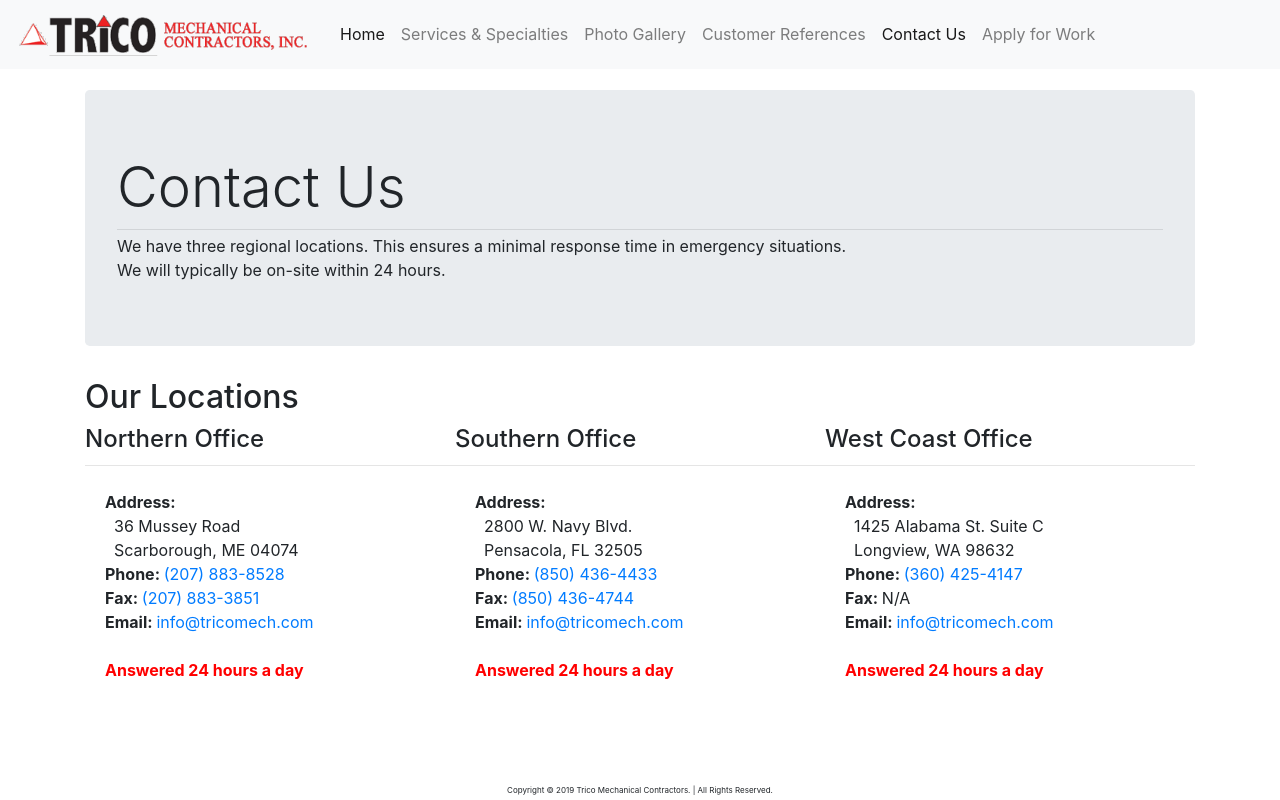
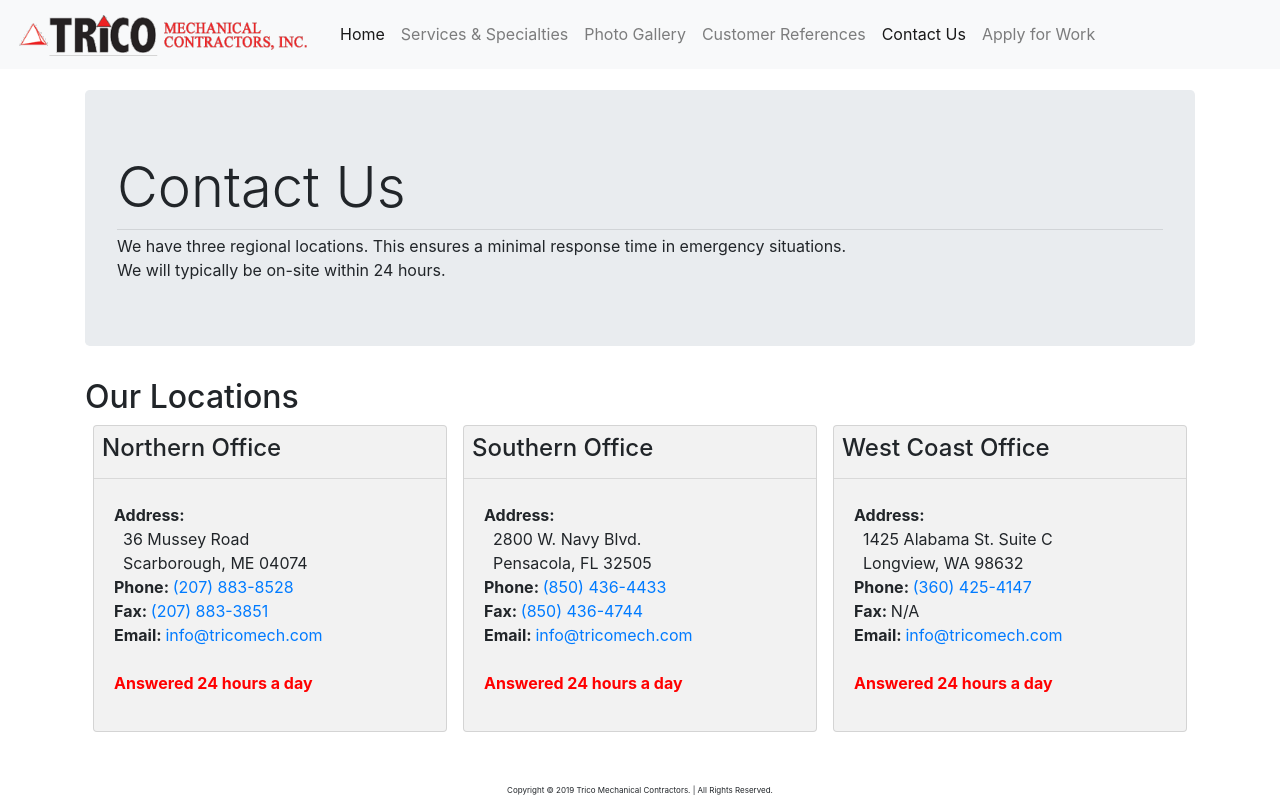
Before and after one commit to tricomechanical/trico, an Angular app: page /contact in a window 1280 px wide. Built offline with nearby package versions, Linux system fonts and the light colour scheme.

Commit message:
Added darker background input to card component and set it for desired cards

```diff
--- a/src/app/components/card/card.component.html
+++ b/src/app/components/card/card.component.html
@@ -1,4 +1,5 @@
-<div class="card mb-3" [className]="cardClass">
+<div class="card mb-3" [className]="cardClass"
+        [ngClass]="{ 'border-dark': border, 'dark-background': darkerBackground }">
     <h4 *ngIf="cardTitle.length" class="card-title">{{ cardTitle }}</h4>
     <hr *ngIf="cardTitle.length" class="my-1">
     <div class="card-body">
--- a/src/app/components/card/card.component.scss
+++ b/src/app/components/card/card.component.scss
@@ -4,3 +4,7 @@
         padding: 8px 8px 0 8px;
     }
 }
+
+.dark-background {
+    background-color: darken(white, 5%);
+}
--- a/src/app/components/card/card.component.ts
+++ b/src/app/components/card/card.component.ts
@@ -11,6 +11,8 @@
 
   @Input() cardClass: string = '';
   @Input() cardTitle: string = '';
+  @Input() darkerBackground: boolean = false;
+  @Input() border: boolean = false;
 
   ngOnInit(): void {
   }
--- a/src/app/pages/contact/contact.component.html
+++ b/src/app/pages/contact/contact.component.html
@@ -11,7 +11,8 @@
     </div>
     <h2>Our Locations</h2>
     <div class="contact-body-wrapper">
-        <card class="location-card" [cardTitle]="'Northern Office'" [cardClass]="'location-card'">
+        <card class="location-card" [cardTitle]="'Northern Office'"
+                [cardClass]="'location-card'" [darkerBackground]="true">
             <p>
                 <b>Address:</b><br/>
                 &nbsp;&nbsp;36 Mussey Road<br/>
@@ -23,7 +24,8 @@
                 <b class="answered-24">Answered 24 hours a day</b>
             </p>
         </card>
-        <card class="location-card" [cardTitle]="'Southern Office'" [cardClass]="'location-card'">
+        <card class="location-card" [cardTitle]="'Southern Office'"
+                [cardClass]="'location-card'" [darkerBackground]="true">
             <p>
                 <b>Address:</b><br/>
                 &nbsp;&nbsp;2800 W. Navy Blvd.<br/>
@@ -35,7 +37,8 @@
                 <b class="answered-24">Answered 24 hours a day</b>
             </p>
         </card>
-        <card class="location-card" [cardTitle]="'West Coast Office'" [cardClass]="'location-card'">
+        <card class="location-card" [cardTitle]="'West Coast Office'"
+                [cardClass]="'location-card'" [darkerBackground]="true">
             <p>
                 <b>Address:</b><br/>
                 &nbsp;&nbsp;1425 Alabama St. Suite C<br/>
--- a/src/app/pages/home/home.component.html
+++ b/src/app/pages/home/home.component.html
@@ -11,7 +11,8 @@
                 {{ whoWeAreText }}
             </p>
         </card>
-        <card class="specialties-card" [cardTitle]="'Specialties'" [cardClass]="'specialties-card'">
+        <card class="specialties-card" [cardTitle]="'Specialties'"
+                [cardClass]="'specialties-card'" [darkerBackground]="true">
             <ul>
                 <li>Pulp Mill</li>
                 <li>Paper Machine</li>
--- a/src/app/pages/references/references.component.html
+++ b/src/app/pages/references/references.component.html
@@ -5,7 +5,9 @@
         </h1>
     </div>
     <div class="references-wrapper">
-        <card *ngFor="let reference of references" class="reference-card" [cardTitle]="reference.name" [cardClass]="'reference-card'">
+        <card *ngFor="let reference of references" class="reference-card"
+            [cardTitle]="reference.name" [cardClass]="'reference-card'"
+            [darkerBackground]="true">
             <div *ngFor="let location of reference.locations">
                 <h5>{{location.location}}</h5>
                 <ul class="card-text">
--- a/src/app/pages/specialties/specialties.component.html
+++ b/src/app/pages/specialties/specialties.component.html
@@ -24,7 +24,8 @@
                 <li>Ability to install multiple skyclimber platforms to accommodate work from multiple levels at the same time.</li>
             </ul>
         </card>
-        <card class="specialties-card" [cardTitle]="'Specialties'" [cardClass]="'specialties-card'">
+        <card class="specialties-card" [cardTitle]="'Specialties'"
+                [cardClass]="'specialties-card'" [darkerBackground]="true">
             <ul>
                 <li>Pulp Mill</li>
                 <li>Paper Machine</li>
```
